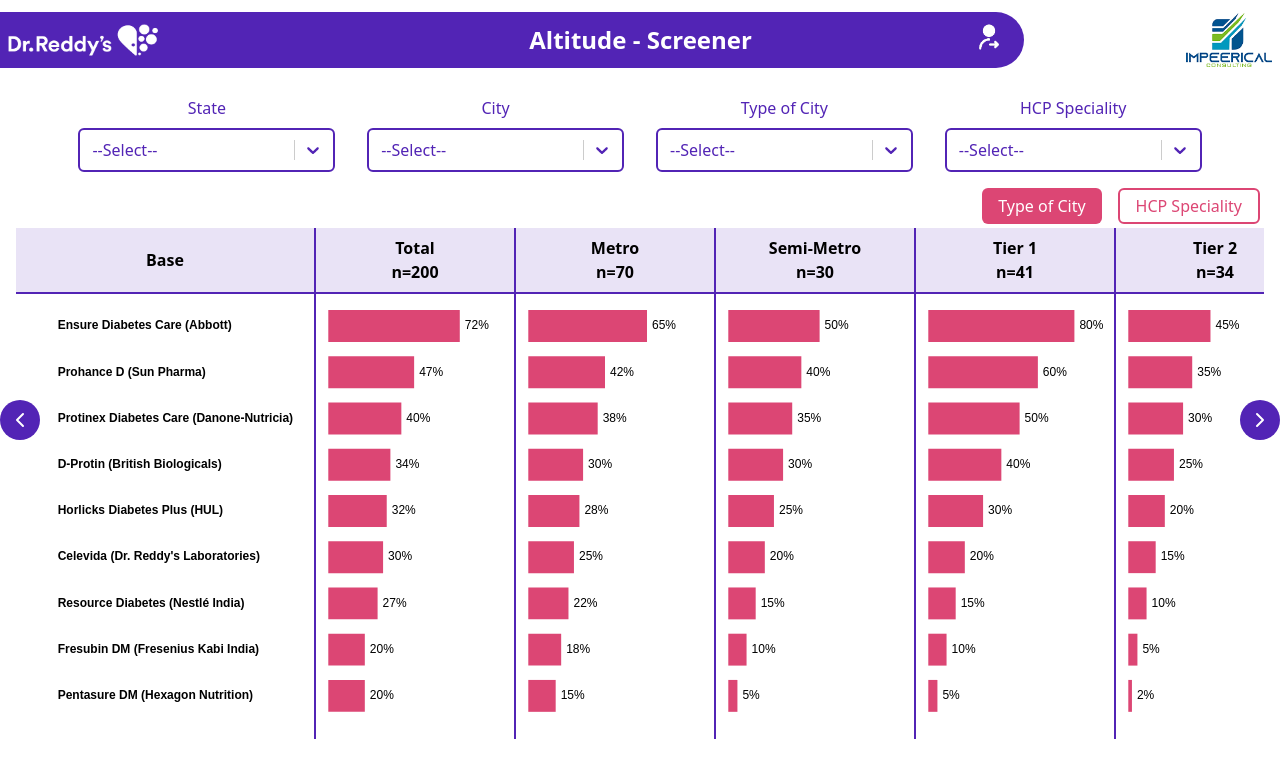
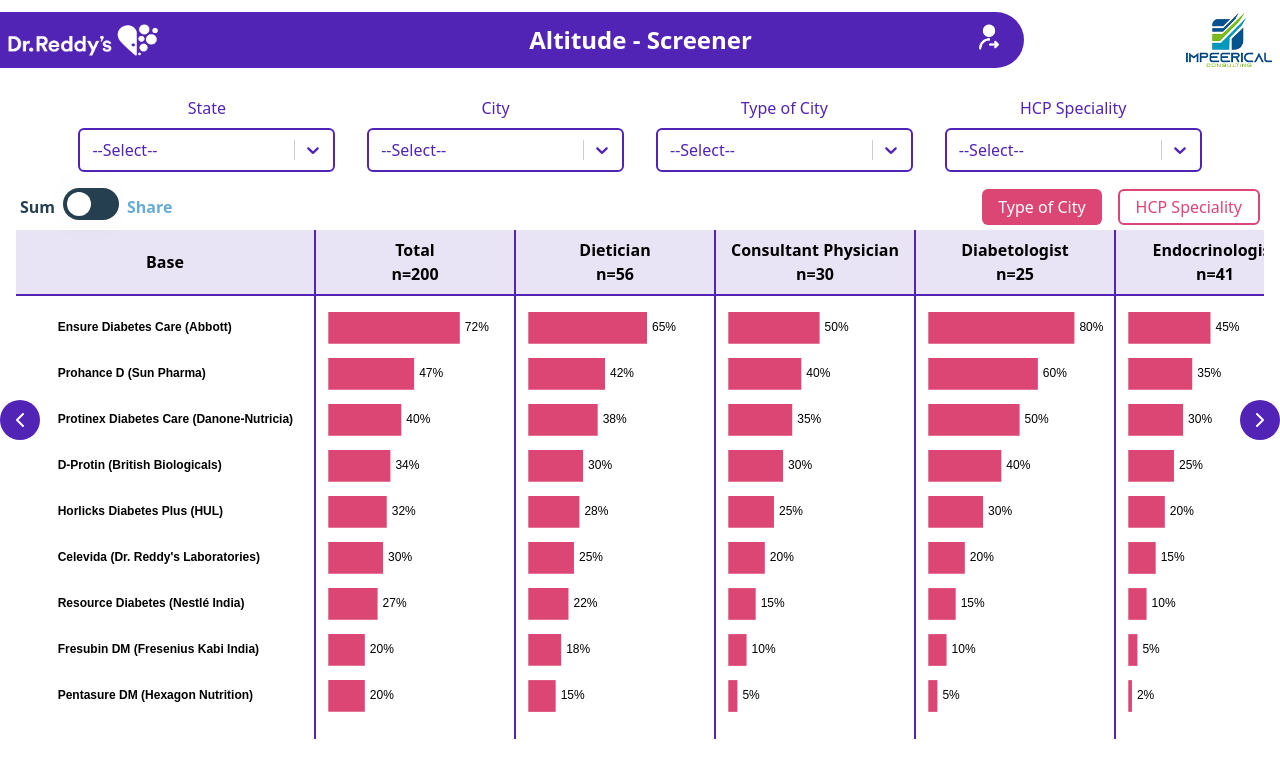
Before and after one commit to JobinReji/Altitude, a React (Vite) app: page / in a window 1280 px wide. Shown: the top 778 px of the page. Built offline with nearby package versions, Linux system fonts and the light colour scheme.

Commit message:
Created Dashboard3_2

```diff
--- a/src/App.jsx
+++ b/src/App.jsx
@@ -30,6 +30,7 @@
 import Dashboard from "./components/dashboard";
 import Dashboard2 from "./components/Dashboard2";
 import Dashboard3 from "./components/Dashboard3";
+import Dashboard3_2 from "./components/Dashboard3_2";
 import "./App.css";
 
 function App() {
@@ -40,7 +41,8 @@
       <section className="h-[90%] w-full sm:p-4 p-2">
         {/* <Dashboard /> */}
         {/* <Dashboard2 /> */}
-        <Dashboard3 />
+        {/* <Dashboard3 /> */}
+        <Dashboard3_2 />
         {/* <div
           className="h-full w-full bg-center bg-cover rounded-xl flex sm:flex-row flex-col justify-around p-4 overflow-auto sm:border-none border-2 border-[#5224b5] relative"
           style={{
--- /dev/null
+++ b/src/components/Dashboard3_2.jsx
@@ -0,0 +1,206 @@
+import Select from "react-select";
+import { useState } from "react";
+import { BrandAdoptionL, BrandAdoption } from "./DashCharts";
+import { ChevronLeft, ChevronRight } from "lucide-react";
+
+const state = [
+  { value: "Karnataka", label: "Karnataka" },
+  { value: "Goa", label: "Goa" },
+  { value: "Maharastra", label: "Maharastra" },
+  { value: "Delhi", label: "Delhi" },
+];
+const city = [
+  { value: "Bangaluru", label: "Bangaluru" },
+  { value: "Mangaluru", label: "Mangaluru" },
+  { value: "Mumbai", label: "Mumbai" },
+  { value: "Pune", label: "Pune" },
+];
+const typeOfCity = [
+  { value: "City", label: "City" },
+  { value: "Village", label: "Village" },
+];
+const hcp = [
+  { value: "Yes", label: "Yes" },
+  { value: "No", label: "No" },
+];
+
+const isMobile = typeof window !== "undefined" && window.innerWidth < 640;
+
+const customStyles = {
+  control: (base, state) => ({
+    ...base,
+    width: "100%",
+    backgroundColor: "#fff",
+    borderWidth: "2px",
+    borderColor: "#5224b5",
+    fontSize: isMobile ? "12px" : "16px",
+    padding: isMobile ? "0px" : "2px",
+    borderRadius: "6px",
+    minHeight: "40px",
+    boxShadow: state.isFocused ? "0 0 0 1px #5224b5" : null,
+    "&:hover": {
+      borderColor: "#5224b5",
+    },
+  }),
+  option: (base) => ({
+    ...base,
+    backgroundColor: "#fff",
+    color: "#5224b5",
+    fontSize: isMobile ? "12px" : "16px",
+    "&:hover": {
+      backgroundColor: "#5224b5",
+      color: "#fff",
+    },
+  }),
+  singleValue: (base) => ({
+    ...base,
+    color: "#5224b5",
+  }),
+  placeholder: (base) => ({
+    ...base,
+    color: "#5224b5",
+  }),
+  clearIndicator: (base) => ({
+    ...base,
+    color: "#5224b5",
+  }),
+  dropdownIndicator: (base) => ({
+    ...base,
+    color: "#5224b5",
+  }),
+};
+
+function FilterData({ selectId, options }) {
+  const [selectedOption, setSelectedOption] = useState(null);
+  return (
+    <Select
+      id={selectId}
+      defaultValue={selectedOption}
+      onChange={setSelectedOption}
+      options={options}
+      isClearable
+      styles={customStyles}
+      className="mt-2"
+      classNamePrefix="select"
+      placeholder="--Select--"
+    />
+  );
+}
+
+export default function Dashboard3() {
+  return (
+    <div className="w-full h-full flex flex-col items-center">
+      {/* Filter section - compact on mobile */}
+      <div className="sticky top-0 z-10 bg-white sm:static sm:bg-transparent sm:flex sm:justify-around w-full sm:w-[90%] h-auto text-[#5224b5] px-2 sm:px-0 py-2 sm:py-0">
+        <div className="grid grid-cols-2 gap-2 sm:grid-cols-4 sm:gap-8 sm:w-full">
+          <div className="pb-1 sm:pb-3">
+            <div className="text-center text-xs sm:text-base">
+              <label>State</label>
+            </div>
+            <FilterData selectId="D_1" options={state} />
+          </div>
+          <div className="pb-1 sm:pb-3">
+            <div className="text-center text-xs sm:text-base">
+              <label>City</label>
+            </div>
+            <FilterData selectId="D_2" options={city} />
+          </div>
+          <div className="pb-1 sm:pb-3">
+            <div className="text-center text-xs sm:text-base">
+              <label>Type of City</label>
+            </div>
+            <FilterData selectId="D_3" options={typeOfCity} />
+          </div>
+          <div className="pb-1 sm:pb-3">
+            <div className="text-center text-xs sm:text-base">
+              <label>HCP Speciality</label>
+            </div>
+            <FilterData selectId="D_4" options={hcp} />
+          </div>
+        </div>
+      </div>
+      <div className="w-full p-1 flex items-center justify-between gap-4">
+        <div className="flex items-center gap-2">
+          <label className="font-bold text-[#264051]">Sum</label>
+          <label class="switch">
+            <input type="checkbox" />
+            <span class="slider"></span>
+          </label>
+          <label className="font-bold text-[#66ACD7]">Share</label>
+        </div>
+        <div className=" flex gap-4">
+          <button className="activeBtn">Type of City</button>
+          <button className="inActiveBtn">HCP Speciality</button>
+        </div>
+      </div>
+      <div className="w-full h-[70vh] overflow-x-auto">
+        <div className="w-full flex">
+          <div className="sm:w-[25%] min-w-[300px] flex justify-center items-center py-2 border-b-2 border-r-2 border-[#5224B5] font-semibold bg-[#E9E3F6]">
+            Base
+          </div>
+          <div className="sm:w-[12.5%] min-w-[200px] flex flex-col justify-center items-center py-2 border-b-2 border-r-2 border-[#5224B5] font-semibold bg-[#E9E3F6]">
+            <div>Total</div>
+            <div>n=200</div>
+          </div>
+          <div className="sm:w-[12.5%] min-w-[200px] flex flex-col justify-center items-center py-2 border-b-2 border-r-2 border-[#5224B5] font-semibold bg-[#E9E3F6]">
+            <div>Dietician</div>
+            <div>n=56</div>
+          </div>
+          <div className="sm:w-[12.5%] min-w-[200px] flex flex-col justify-center items-center py-2 border-b-2 border-r-2 border-[#5224B5] font-semibold bg-[#E9E3F6]">
+            <div>Consultant Physician</div>
+            <div>n=30</div>
+          </div>
+          <div className="sm:w-[12.5%] min-w-[200px] flex flex-col justify-center items-center py-2 border-b-2 border-r-2 border-[#5224B5] font-semibold bg-[#E9E3F6]">
+            <div>Diabetologist</div>
+            <div>n=25</div>
+          </div>
+          <div className="sm:w-[12.5%] min-w-[200px] flex flex-col justify-center items-center py-2 border-b-2 border-r-2 border-[#5224B5] font-semibold bg-[#E9E3F6]">
+            <div>Endocrinologist</div>
+            <div>n=41</div>
+          </div>
+          <div className="sm:w-[12.5%] min-w-[200px] flex flex-col justify-center items-center py-2 font-semibold border-b-2 border-[#5224B5] bg-[#E9E3F6]">
+            <div>General Practitioner</div>
+            <div>n=48</div>
+          </div>
+        </div>
+        <div className="h-[80%] flex">
+          <div className="sm:w-[25%] min-w-[300px] h-full border-r-2 border-[#5224B5]">
+            <BrandAdoptionL />
+          </div>
+          <div className="sm:w-[12.5%] min-w-[200px] h-full border-r-2 border-[#5224B5]">
+            <BrandAdoption data={[72, 47, 40, 34, 32, 30, 27, 20, 20]} />
+          </div>
+          <div className="sm:w-[12.5%] min-w-[200px] h-full border-r-2 border-[#5224B5]">
+            <BrandAdoption data={[65, 42, 38, 30, 28, 25, 22, 18, 15]} />
+          </div>
+          <div className="sm:w-[12.5%] min-w-[200px] h-full border-r-2 border-[#5224B5]">
+            <BrandAdoption data={[50, 40, 35, 30, 25, 20, 15, 10, 5]} />
+          </div>
+          <div className="sm:w-[12.5%] min-w-[200px] h-full border-r-2 border-[#5224B5]">
+            <BrandAdoption data={[80, 60, 50, 40, 30, 20, 15, 10, 5]} />
+          </div>
+          <div className="sm:w-[12.5%] min-w-[200px] h-full border-r-2 border-[#5224B5]">
+            <BrandAdoption data={[45, 35, 30, 25, 20, 15, 10, 5, 2]} />
+          </div>
+          <div className="sm:w-[12.5%] min-w-[200px] h-full">
+            <BrandAdoption data={[30, 25, 20, 15, 10, 8, 5, 3, 1]} />
+          </div>
+        </div>
+      </div>
+      <div
+        className="fixed p-2 bg-[#5224b5] text-white rounded-full cursor-pointer z-50"
+        style={{ top: "50%", left: "20px", transform: "translate(-50%,0%)" }}
+        title="Previous"
+      >
+        <ChevronLeft />
+      </div>
+      <div
+        className="fixed p-2 bg-[#5224b5] text-white rounded-full cursor-pointer z-50"
+        style={{ top: "50%", right: "-20px", transform: "translate(-50%,0%)" }}
+        title="Next"
+      >
+        <ChevronRight />
+      </div>
+    </div>
+  );
+}
--- a/src/index.css
+++ b/src/index.css
@@ -88,3 +88,73 @@
 .inActiveBtn {
   @apply text-[#DC4674] bg-white py-1 px-4 rounded-md cursor-pointer border-2 border-[#DC4674];
 }
+
+/* Toggle */
+.switch {
+  --button-width: 3.5em;
+  --button-height: 2em;
+  --toggle-diameter: 1.5em;
+  --button-toggle-offset: calc(
+    (var(--button-height) - var(--toggle-diameter)) / 2
+  );
+  --toggle-shadow-offset: 10px;
+  --toggle-wider: 3em;
+  --color-grey: #264051;
+  --color-green: #66acd7;
+}
+
+.slider {
+  display: inline-block;
+  width: var(--button-width);
+  height: var(--button-height);
+  background-color: var(--color-grey);
+  border-radius: calc(var(--button-height) / 2);
+  position: relative;
+  transition: 0.3s all ease-in-out;
+  cursor: pointer;
+}
+
+.slider::after {
+  content: "";
+  display: inline-block;
+  width: var(--toggle-diameter);
+  height: var(--toggle-diameter);
+  background-color: #fff;
+  border-radius: calc(var(--toggle-diameter) / 2);
+  position: absolute;
+  top: var(--button-toggle-offset);
+  transform: translateX(var(--button-toggle-offset));
+  box-shadow: var(--toggle-shadow-offset) 0
+    calc(var(--toggle-shadow-offset) * 4) rgba(0, 0, 0, 0.1);
+  transition: 0.3s all ease-in-out;
+}
+
+.switch input[type="checkbox"]:checked + .slider {
+  background-color: var(--color-green);
+}
+
+.switch input[type="checkbox"]:checked + .slider::after {
+  transform: translateX(
+    calc(
+      var(--button-width) - var(--toggle-diameter) - var(--button-toggle-offset)
+    )
+  );
+  box-shadow: calc(var(--toggle-shadow-offset) * -1) 0
+    calc(var(--toggle-shadow-offset) * 4) rgba(0, 0, 0, 0.1);
+}
+
+.switch input[type="checkbox"] {
+  display: none;
+}
+
+.switch input[type="checkbox"]:active + .slider::after {
+  width: var(--toggle-wider);
+}
+
+.switch input[type="checkbox"]:checked:active + .slider::after {
+  transform: translateX(
+    calc(
+      var(--button-width) - var(--toggle-wider) - var(--button-toggle-offset)
+    )
+  );
+}
```
